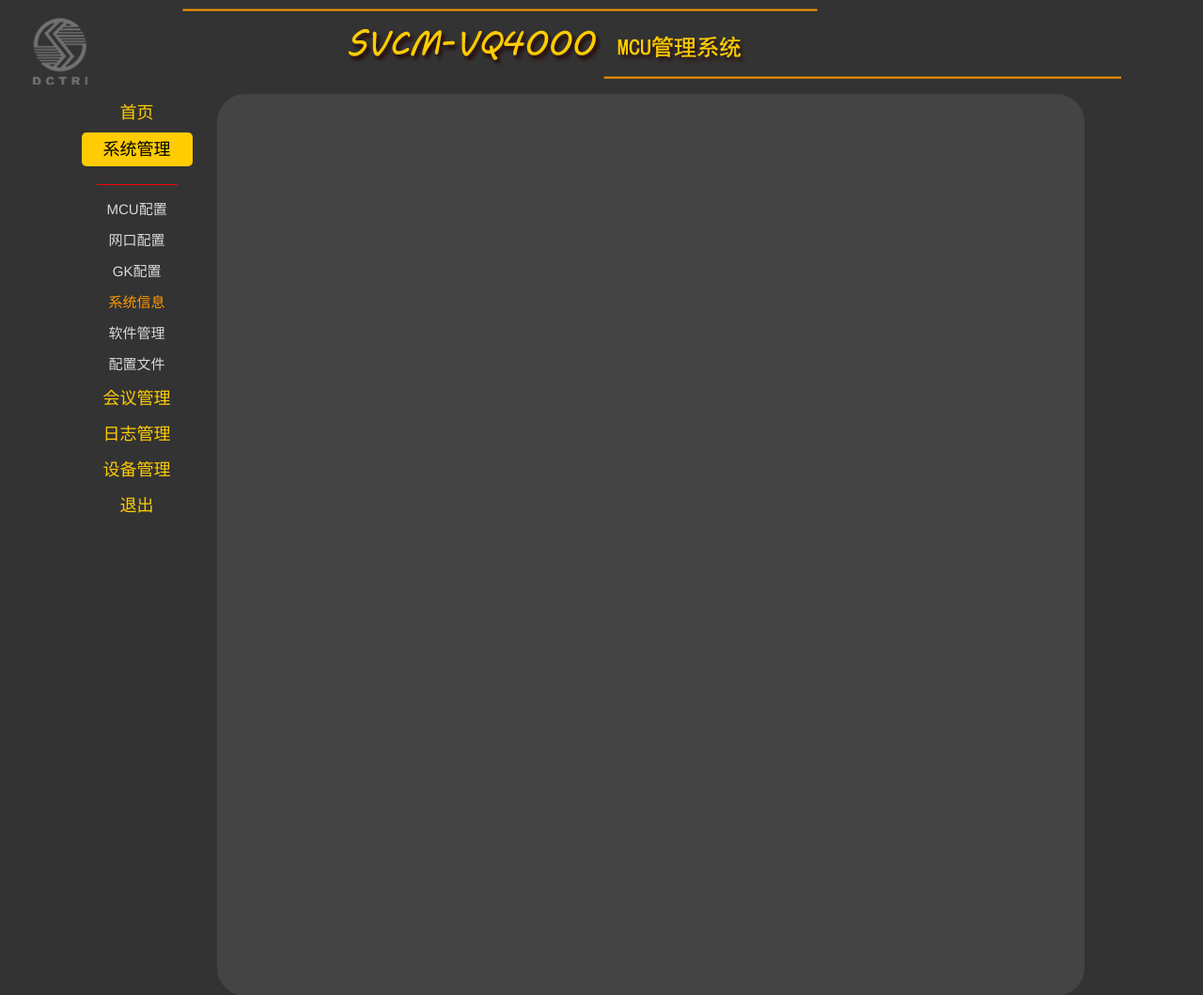
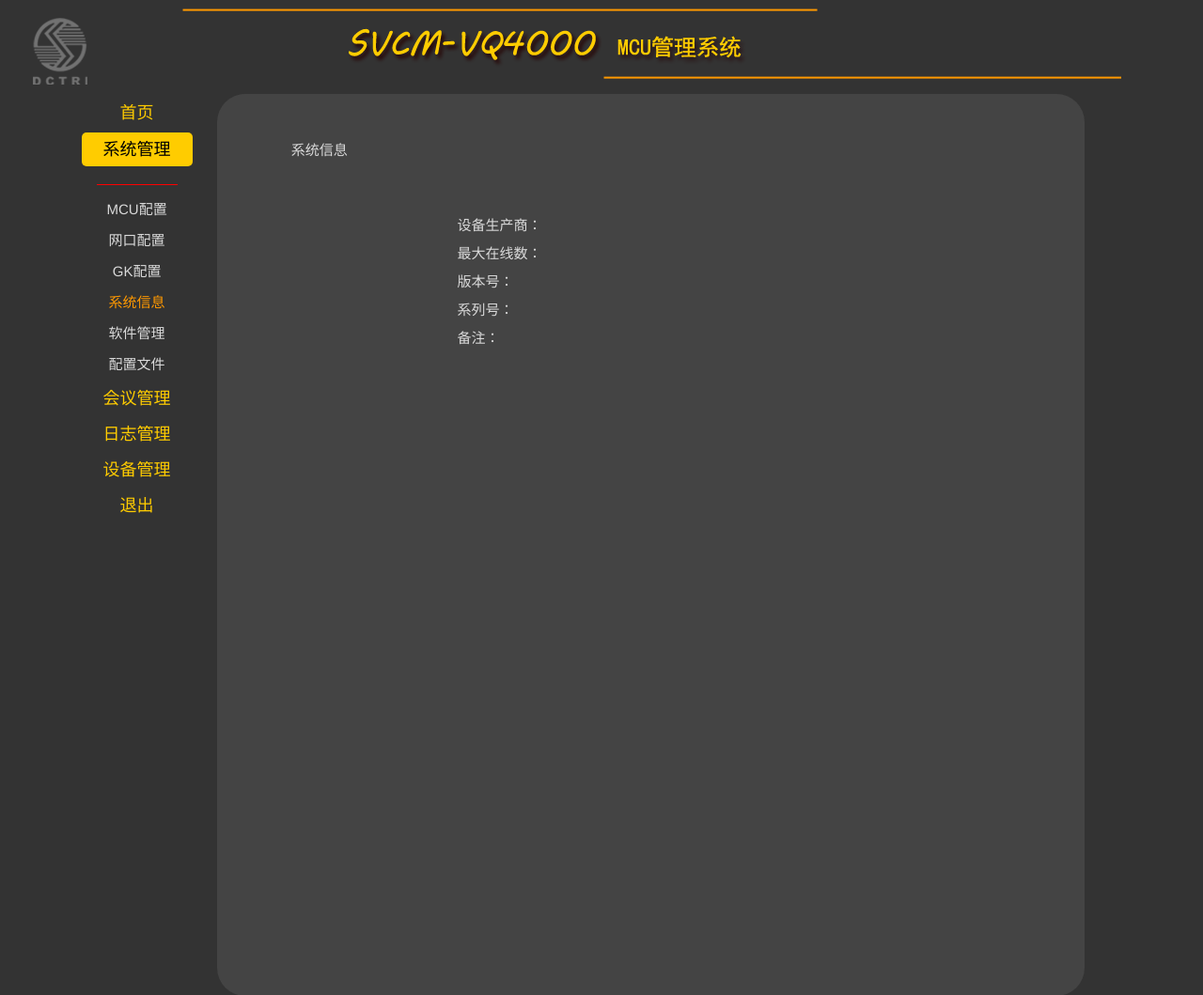
Before and after one commit to mcuTeam/mcuWeb, a Django app: page /system_info/ in a window 1280 px wide. Shown: the top 1059 px of the page at 94% size. Run offline with Django 3.2, Linux system fonts and the light colour scheme; a user stored in the database is signed in; parts of the project's set-up code (start-up, migrations or seed data) failed here and were passed over; some libraries are stand-ins or nearby versions.

Commit message:
Signed-off-by: jessicaqian <444748730@qq.com>

```diff
--- a/mcuWeb/static/css/system_info.css
+++ b/mcuWeb/static/css/system_info.css
@@ -1,3 +1,16 @@
+.span8.offset1{
+	color: #dadada;
+	font-size: 15px;
+	margin-top: 50px;
+}
+
+.span8.offset3{
+	color: #dadada;
+	font-size: 15px;
+	margin-top: 50px;
+
+}
+
 a#nav1,a#nav1:focus,a#nav1:active,a#nav1:visited{
 	background-color: rgb(255,204,0);
 	color: black;
--- a/mcuWeb/templates/base.html
+++ b/mcuWeb/templates/base.html
@@ -32,7 +32,7 @@
 								<li class="divider"></li>
 								</ul>
 								<ul id="list1" class="nav nav-pills nav-stacked">
-									<li><a href="#MCU_config">MCU配置</a></li>
+									<li><a href="/MCU_config">MCU配置</a></li>
 									<li><a href="#port_config">网口配置</a></li>
 									<li><a href="#GK_config">GK配置</a></li>
 									<li><a id="system_info" href="/system_info">系统信息</a></li>
--- a/mcuWeb/templates/system_manage/system_info.html
+++ b/mcuWeb/templates/system_manage/system_info.html
@@ -10,16 +10,24 @@
 {% endblock %}
 
 {% block content %}
-
-
-
+<div class="row-fluid">
+	<div class="span8 offset1">
+		<p>系统信息</p>
+	</div>
+	<div class="span8 offset3">
+		<p>设备生产商：</p>
+		<p>最大在线数：</p>
+		<p>版本号：</p>
+		<p>系列号：</p>
+		<p>备注：</p>
+	</div>
+</div>
 {% endblock %}
 
 {% block js %}
 	<script type="text/javascript">
 		$('document').ready(function(){
 			$('div#pill1').attr('class','accordion-body collapse in');
-			// $('#pill1').collapse('show');
 		});
 	</script>
 {% endblock %}
```
Also changed, not shown: mcuWeb/db.sqlite3.
